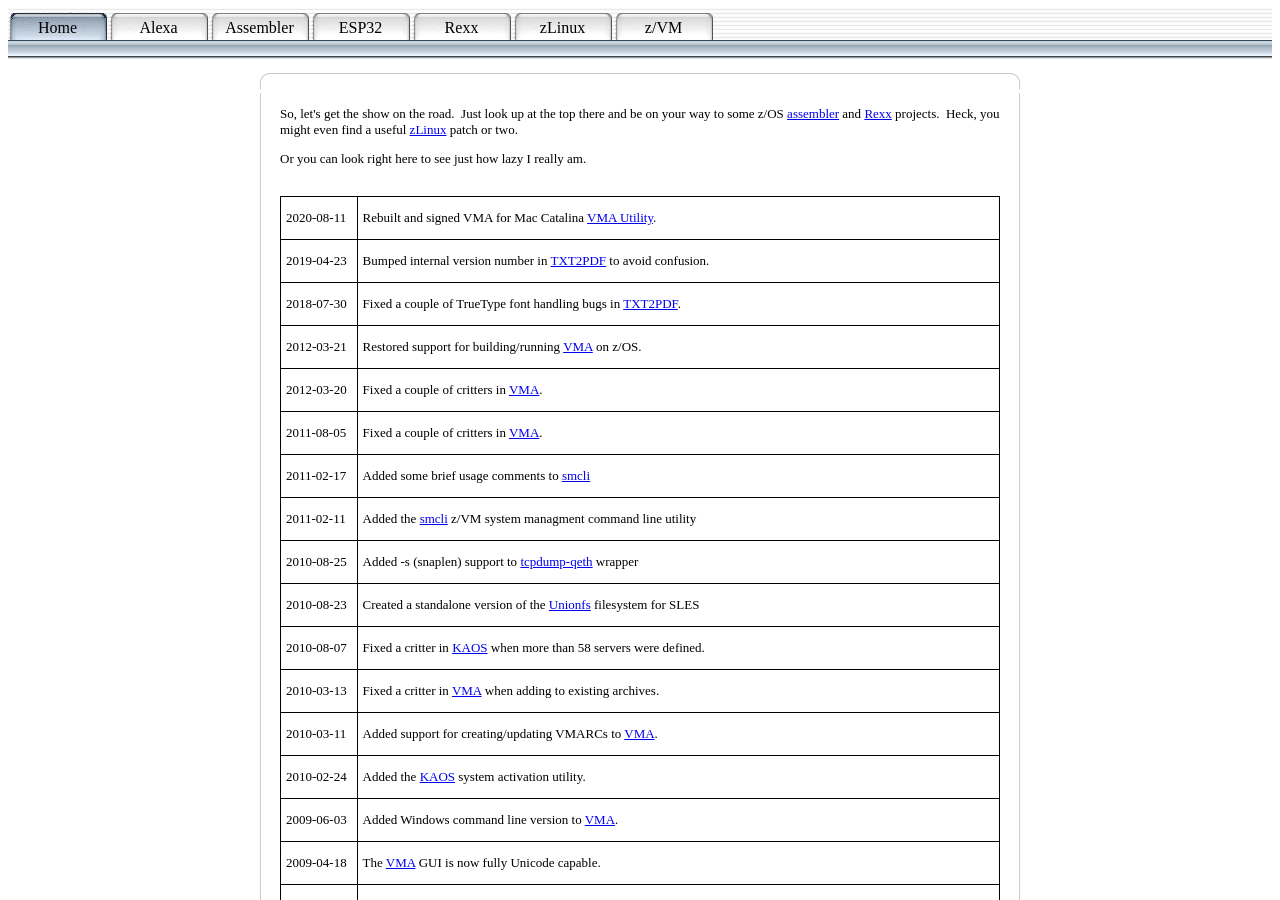
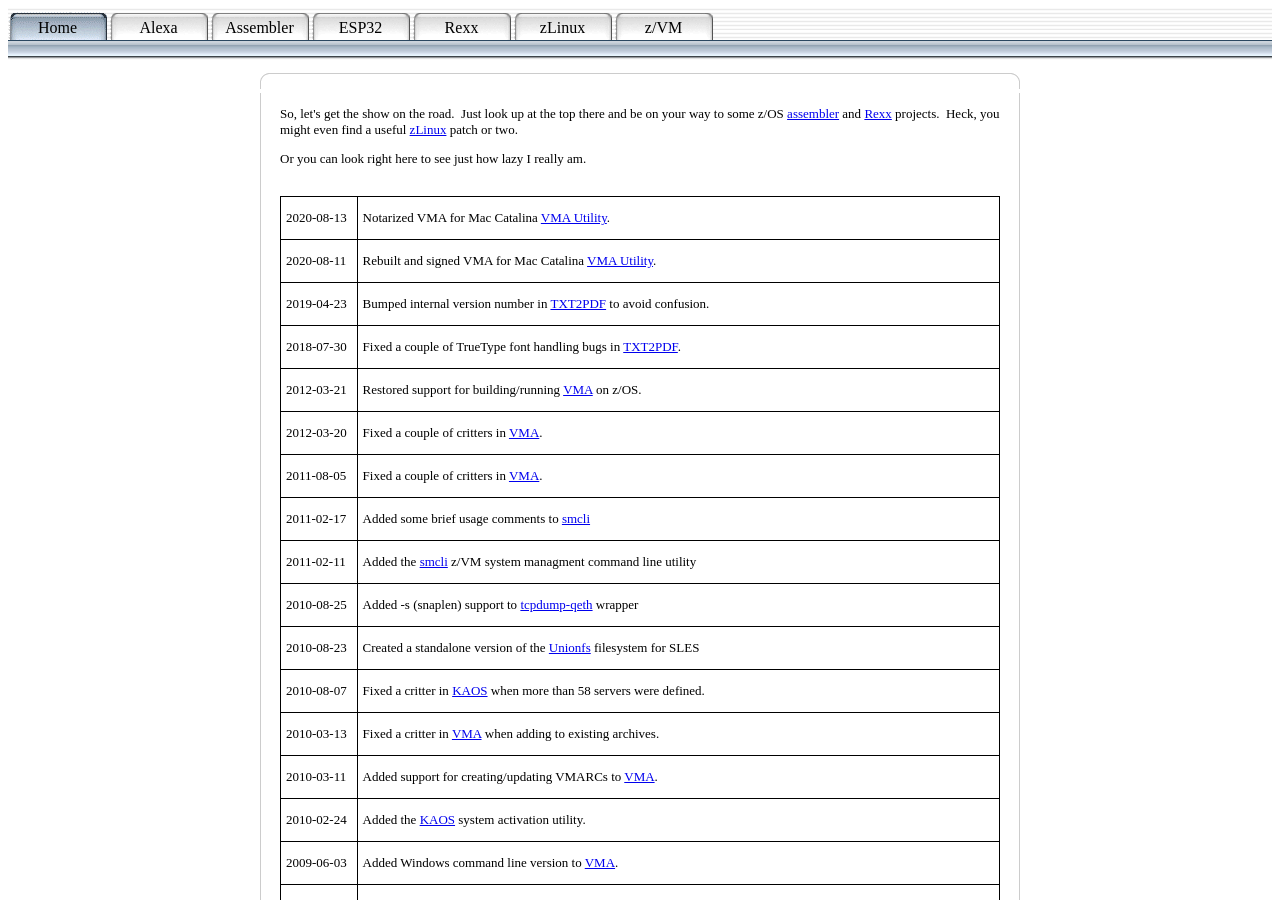
Before and after one commit to lllucius/lllucius.github.io, a Jekyll site: the page built from index.html, in a window 1280 px wide and 900 px high. Built offline with Jekyll 4.4.1, drawn with Linux system fonts in a browser that asks for light colours.

Commit message:
Notarized for Catalina

```diff
--- /dev/null
+++ b/_posts/2020-08-13-1.markdown
@@ -0,0 +1,6 @@
+---
+layout: post
+date:   2020-08-13
+categories:
+---
+Notarized VMA for Mac Catalina <a href="zvm/vma">VMA Utility</a>.
--- a/zvm/vma/vma.html
+++ b/zvm/vma/vma.html
@@ -5,10 +5,10 @@ permalink: /zvm/vma/
 ---
                   <h2>{{page.title}}</h2>
                   <p>VMA is a utility that allows you to list, extract, and/or create VMARC files.&nbsp; It consists of a command line version that should run just about anywhere and a GUI version that should run wherever <a href="http://www.wxwidgets.org/">wxWidgets</a> is supported.</p>
-                  <p>Download v20.224a: (Catalina compatible)</p>
+                  <p>Download v20.226a: (Catalina compatible)</p>
                   <p>
-                     <a href="/files/vma-20.224a.tar.gz">Source</a>,
-                     <a href="/files/vmamac-20.224a.dmg">Mac</a>
+                     <a href="/files/vma-20.226a.tar.gz">Source</a>,
+                     <a href="/files/vmamac-20.226a.dmg">Mac</a>
 
                   <p>Download v12.081a:</p>
                   <p>
```
Also changed, not shown: 4 other files.
